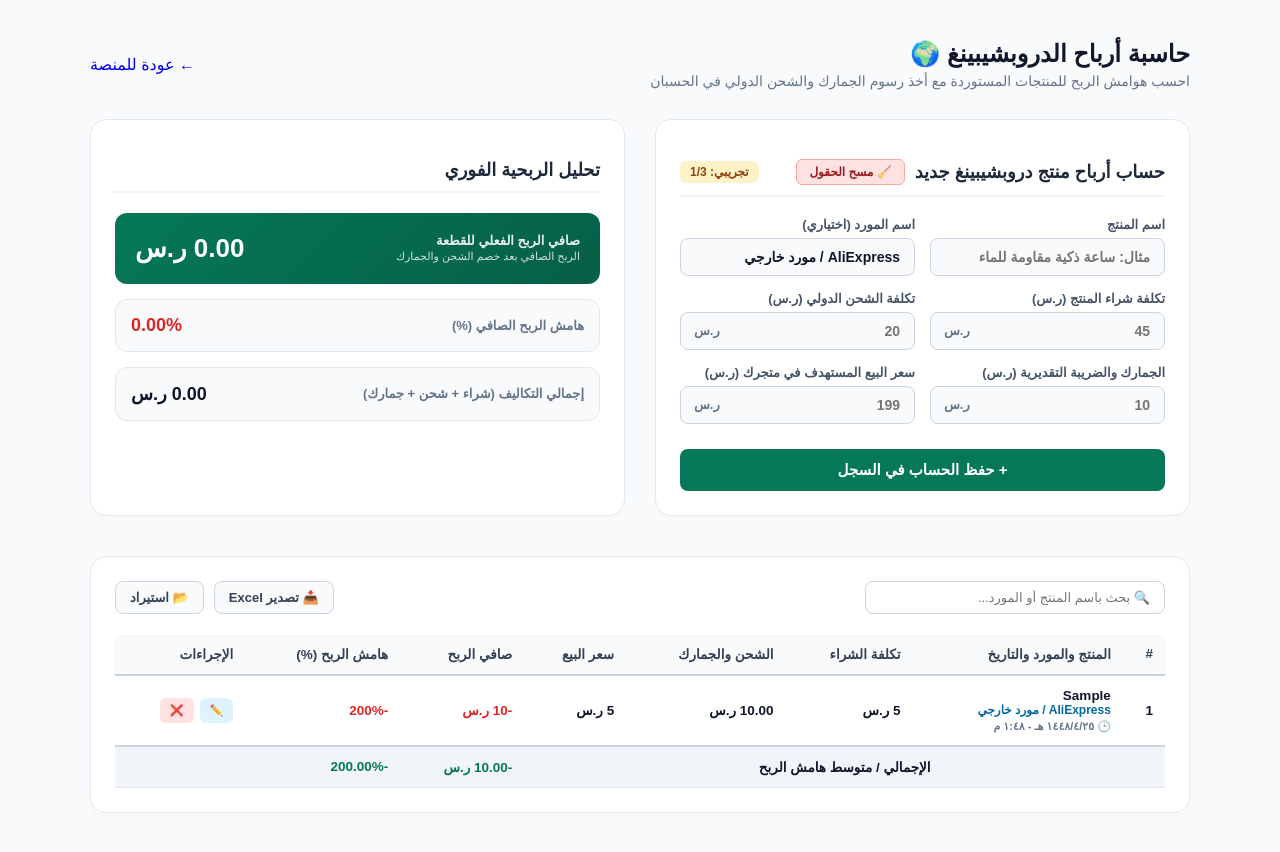
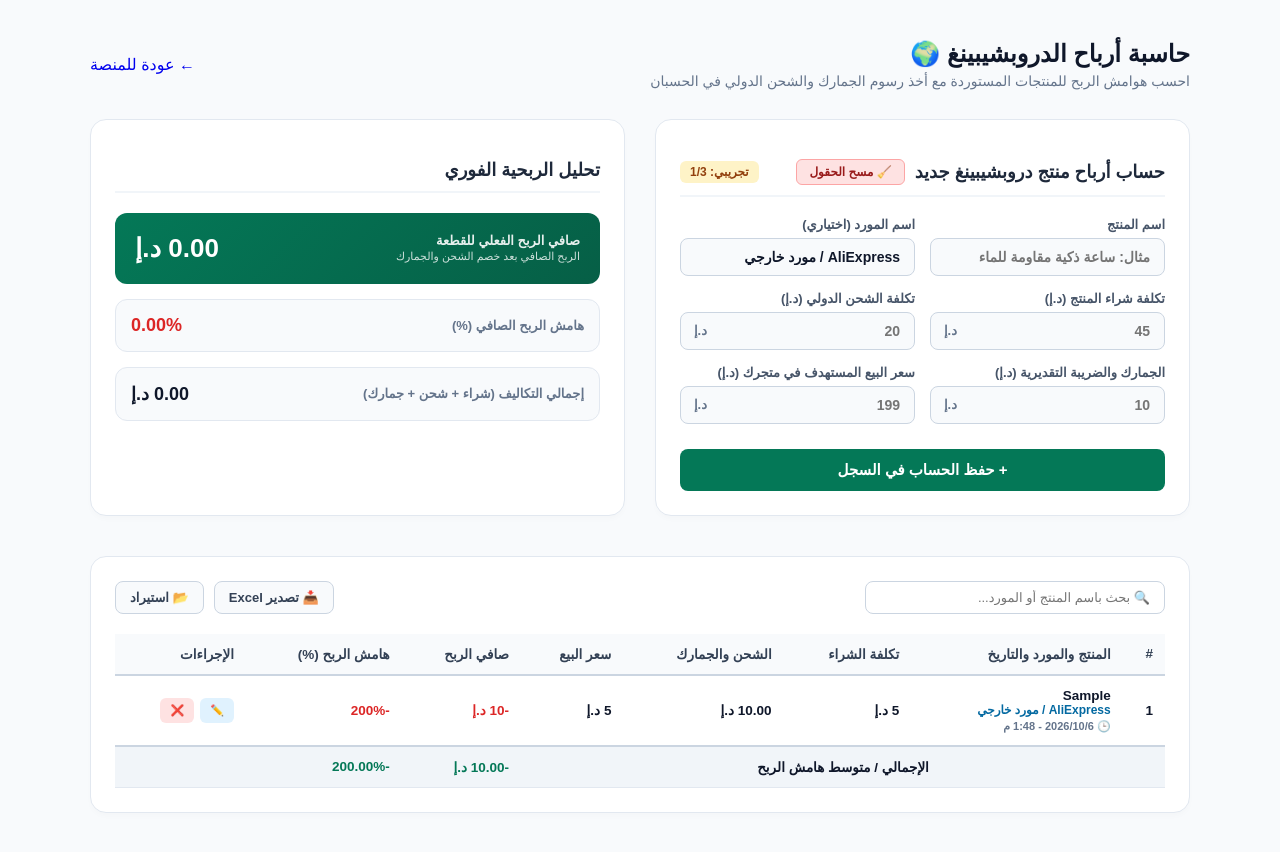
Before and after one commit to engaziasa-lang/engazia-app, a Next.js app: page /hub/ae/dropshipping in a window 1280 px wide. Both pictures are taken after typing "Sample", "5", "5", "5", "5" into the empty fields and a click on the button "+ حفظ الحساب في السجل". Built offline with nearby package versions, Linux system fonts and the light colour scheme.

Commit message:
Update page.tsx

```diff
--- a/app/hub/ae/dropshipping/page.tsx
+++ b/app/hub/ae/dropshipping/page.tsx
@@ -16,7 +16,7 @@ interface DropshipItem {
   createdAt?: string;
 }
 
-export default function DropshippingCalculatorSA() {
+export default function DropshippingCalculatorAE() {
   const [productName, setProductName] = useState<string>('');
   const [supplierName, setSupplierName] = useState<string>('AliExpress / مورد خارجي');
   const [productCost, setProductCost] = useState<number | ''>('');
@@ -31,7 +31,8 @@ export default function DropshippingCalculatorSA() {
   const fileInputRef = useRef<HTMLInputElement>(null);
 
   useEffect(() => {
-    const saved = localStorage.getItem('seerk_dropshipping_items');
+    // تم تغيير مفتاح التخزين لفصل بيانات الإمارات عن السعودية
+    const saved = localStorage.getItem('seerk_ae_dropshipping_items');
     if (saved) {
       try { setItems(JSON.parse(saved)); } catch (e) { }
     }
@@ -39,7 +40,7 @@ export default function DropshippingCalculatorSA() {
 
   const saveToLocalStorage = (newItems: DropshipItem[]) => {
     setItems(newItems);
-    localStorage.setItem('seerk_dropshipping_items', JSON.stringify(newItems));
+    localStorage.setItem('seerk_ae_dropshipping_items', JSON.stringify(newItems));
   };
 
   const isActivated = typeof window !== 'undefined' && !!localStorage.getItem('merchant_license_key');
@@ -77,7 +78,8 @@ export default function DropshippingCalculatorSA() {
 
     const now = new Date();
     const timeOptions: Intl.DateTimeFormatOptions = { hour: 'numeric', minute: 'numeric', hour12: true };
-    const formattedDate = `${now.toLocaleDateString('ar-SA')} - ${now.toLocaleTimeString('ar-SA', timeOptions)}`;
+    // تعديل التوقيت ليطابق الإمارات
+    const formattedDate = `${now.toLocaleDateString('ar-AE')} - ${now.toLocaleTimeString('ar-AE', timeOptions)}`;
 
     if (editingId) {
       const updated = items.map(item => item.id === editingId ? {
@@ -162,11 +164,11 @@ export default function DropshippingCalculatorSA() {
                 <th>اسم المنتج</th>
                 <th>المورد</th>
                 <th>التاريخ والوقت</th>
-                <th>تكلفة الشراء</th>
-                <th>الشحن الدولي</th>
-                <th>الجمارك والضريبة</th>
-                <th>سعر البيع</th>
-                <th>صافي الربح</th>
+                <th>تكلفة الشراء (د.إ)</th>
+                <th>الشحن الدولي (د.إ)</th>
+                <th>الجمارك والضريبة (د.إ)</th>
+                <th>سعر البيع (د.إ)</th>
+                <th>صافي الربح (د.إ)</th>
                 <th>هامش الربح (%)</th>
               </tr>
             </thead>
@@ -195,7 +197,7 @@ export default function DropshippingCalculatorSA() {
             <tfoot>
               <tr class="tfoot-row">
                 <td colspan="8">الإجمالي / المتوسط</td>
-                <td>${totalProfitSum.toFixed(2)} ر.س</td>
+                <td>${totalProfitSum.toFixed(2)} د.إ</td>
                 <td>${avgMargin.toFixed(2)}%</td>
               </tr>
             </tfoot>
@@ -208,7 +210,7 @@ export default function DropshippingCalculatorSA() {
     const url = URL.createObjectURL(blob);
     const link = document.createElement("a");
     link.setAttribute("href", url);
-    link.setAttribute("download", "seerk_dropshipping_profits.xls");
+    link.setAttribute("download", "seerk_ae_dropshipping_profits.xls");
     document.body.appendChild(link);
     link.click();
     document.body.removeChild(link);
@@ -309,7 +311,7 @@ export default function DropshippingCalculatorSA() {
           <h1>حاسبة أرباح الدروبشيبينغ 🌍</h1>
           <p>احسب هوامش الربح للمنتجات المستوردة مع أخذ رسوم الجمارك والشحن الدولي في الحسبان</p>
         </div>
-        <Link href="/hub/sa" className="back-btn">
+        <Link href="/hub/ae" className="back-btn">
           <span>←</span> عودة للمنصة
         </Link>
       </div>
@@ -345,34 +347,34 @@ export default function DropshippingCalculatorSA() {
 
             <div className="form-row">
               <div className="input-group">
-                <label>تكلفة شراء المنتج (ر.س)</label>
+                <label>تكلفة شراء المنتج (د.إ)</label>
                 <div className="input-wrapper">
                   <input className="with-currency" type="number" step="0.01" min="0" value={productCost === '' ? '' : productCost} onChange={(e) => setProductCost(e.target.value === '' ? '' : Number(e.target.value))} placeholder="45" required />
-                  <span className="currency-tag">ر.س</span>
+                  <span className="currency-tag">د.إ</span>
                 </div>
               </div>
               <div className="input-group">
-                <label>تكلفة الشحن الدولي (ر.س)</label>
+                <label>تكلفة الشحن الدولي (د.إ)</label>
                 <div className="input-wrapper">
                   <input className="with-currency" type="number" step="0.01" min="0" value={shippingCost === '' ? '' : shippingCost} onChange={(e) => setShippingCost(e.target.value === '' ? '' : Number(e.target.value))} placeholder="20" required />
-                  <span className="currency-tag">ر.س</span>
+                  <span className="currency-tag">د.إ</span>
                 </div>
               </div>
             </div>
 
             <div className="form-row">
               <div className="input-group">
-                <label>الجمارك والضريبة التقديرية (ر.س)</label>
+                <label>الجمارك والضريبة التقديرية (د.إ)</label>
                 <div className="input-wrapper">
                   <input className="with-currency" type="number" step="0.01" min="0" value={customsAndVat === '' ? '' : customsAndVat} onChange={(e) => setCustomsAndVat(e.target.value === '' ? '' : Number(e.target.value))} placeholder="10" required />
-                  <span className="currency-tag">ر.س</span>
+                  <span className="currency-tag">د.إ</span>
                 </div>
               </div>
               <div className="input-group">
-                <label>سعر البيع المستهدف في متجرك (ر.س)</label>
+                <label>سعر البيع المستهدف في متجرك (د.إ)</label>
                 <div className="input-wrapper">
                   <input className="with-currency" type="number" step="0.01" min="0" value={sellingPrice === '' ? '' : sellingPrice} onChange={(e) => setSellingPrice(e.target.value === '' ? '' : Number(e.target.value))} placeholder="199" required />
-                  <span className="currency-tag">ر.س</span>
+                  <span className="currency-tag">د.إ</span>
                 </div>
               </div>
             </div>
@@ -393,7 +395,7 @@ export default function DropshippingCalculatorSA() {
               <div style={{ fontSize: '11px', opacity: 0.8, marginTop: '2px' }}>الربح الصافي بعد خصم الشحن والجمارك</div>
             </div>
             <div className="result-value">
-              {netProfit.toFixed(2)} ر.س
+              {netProfit.toFixed(2)} د.إ
             </div>
           </div>
 
@@ -404,7 +406,7 @@ export default function DropshippingCalculatorSA() {
 
           <div className="result-box" style={{ background: '#f8fafc' }}>
             <span className="result-label">إجمالي التكاليف (شراء + شحن + جمارك)</span>
-            <span className="result-value" style={{ color: '#0f172a' }}>{totalCost.toFixed(2)} ر.س</span>
+            <span className="result-value" style={{ color: '#0f172a' }}>{totalCost.toFixed(2)} د.إ</span>
           </div>
         </div>
       </div>
@@ -456,11 +458,11 @@ export default function DropshippingCalculatorSA() {
                       <div style={{ fontSize: '12px', color: '#0369a1', fontWeight: 700 }}>{item.supplierName}</div>
                       {item.createdAt && <div style={{ fontSize: '11px', color: '#64748b', marginTop: '3px', fontWeight: 600 }}>🕒 {item.createdAt}</div>}
                     </td>
-                    <td>{item.productCost} ر.س</td>
-                    <td>{(item.shippingCost + item.customsAndVat).toFixed(2)} ر.س</td>
-                    <td style={{ fontWeight: 800 }}>{item.sellingPrice} ر.س</td>
+                    <td>{item.productCost} د.إ</td>
+                    <td>{(item.shippingCost + item.customsAndVat).toFixed(2)} د.إ</td>
+                    <td style={{ fontWeight: 800 }}>{item.sellingPrice} د.إ</td>
                     <td style={{ fontWeight: 900, color: item.netProfit > 0 ? '#047857' : '#dc2626' }}>
-                      {item.netProfit} ر.س
+                      {item.netProfit} د.إ
                     </td>
                     <td>
                       <span style={{ color: item.profitMarginPercent > 0 ? '#047857' : '#dc2626', fontWeight: 900 }}>
@@ -481,7 +483,7 @@ export default function DropshippingCalculatorSA() {
               <tfoot>
                 <tr className="tfoot-row">
                   <td colSpan={5} style={{ textAlign: 'center' }}>الإجمالي / متوسط هامش الربح</td>
-                  <td style={{ color: '#047857' }}>{totalProfitSum.toFixed(2)} ر.س</td>
+                  <td style={{ color: '#047857' }}>{totalProfitSum.toFixed(2)} د.إ</td>
                   <td style={{ color: '#047857' }}>{avgMargin.toFixed(2)}%</td>
                   <td></td>
                 </tr>
```
